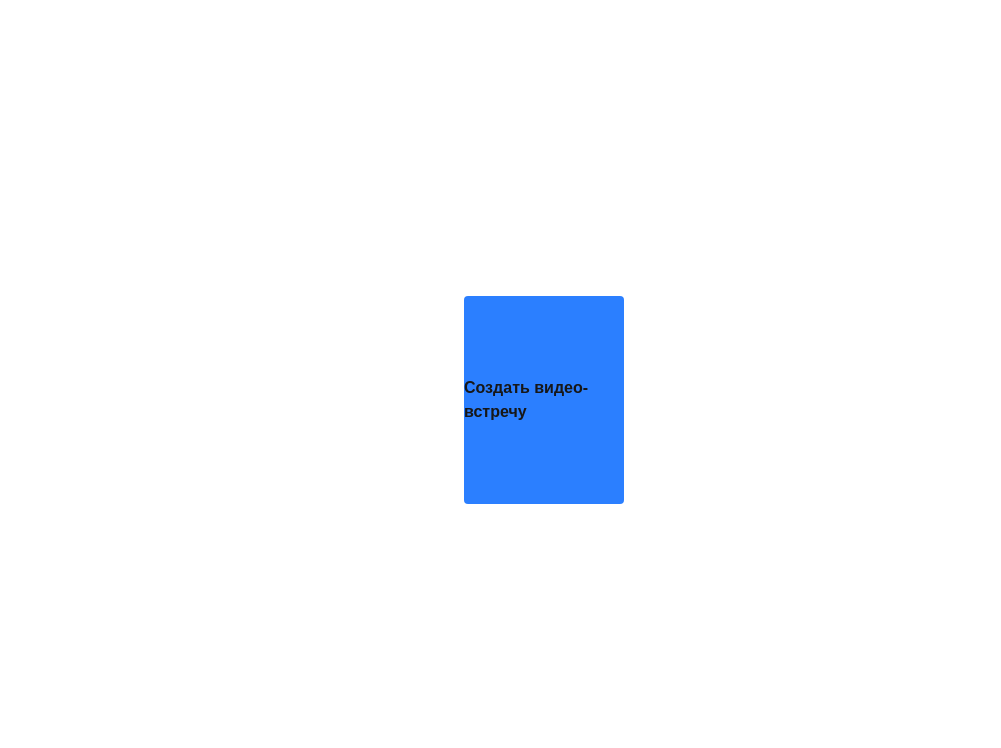
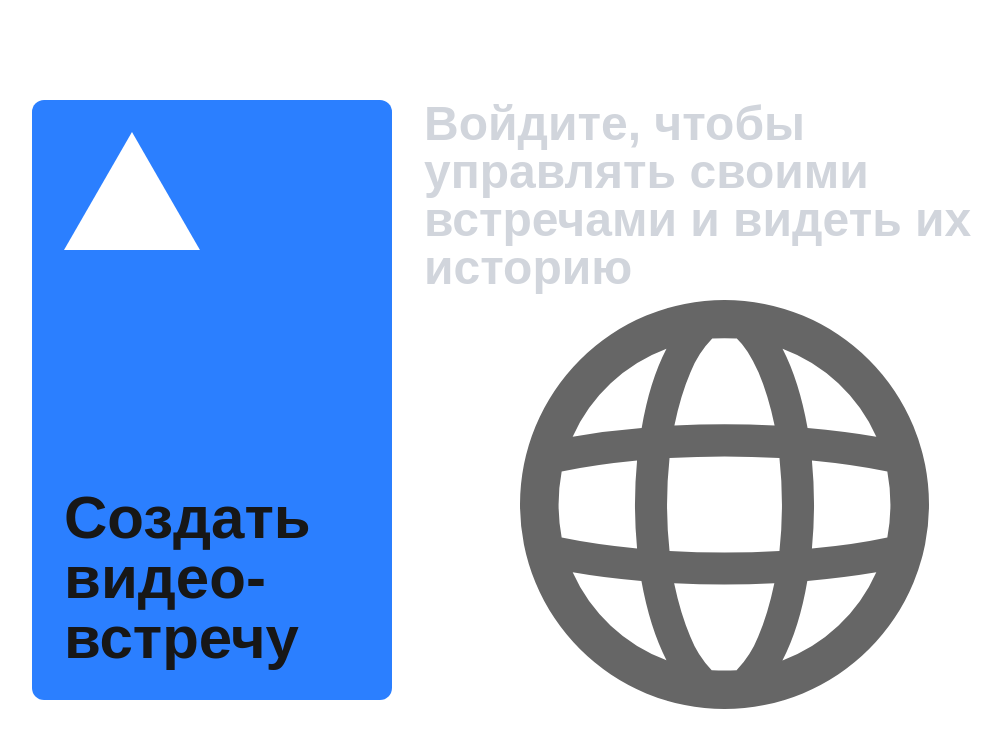
Before and after one commit to DenisMendelev/video-conference-app, a Next.js app: page /Home/Home in a window 1280 px wide. Shown: the top 748 px of the page, without its empty margins (96-1097 px from the left). Built offline with nearby package versions, Linux system fonts and the light colour scheme.

Commit message:
сделал кнопку homePage на главной странице, сделал страницу Home с переходом на страницу заполнения формы, сделал форму

```diff
--- a/src/app/globals.css
+++ b/src/app/globals.css
@@ -1,6 +1,6 @@
 @import "tailwindcss";
-@import "tailwindcss/preflight";
-@import "tailwindcss/utilities";
+/* @import "tailwindcss/preflight"; */
+/* @import "tailwindcss/utilities"; */
 
 :root {
   --background: #ffffff;
--- a/src/app/page.tsx
+++ b/src/app/page.tsx
@@ -48,6 +48,13 @@ export default function Home() {
             rel="noopener noreferrer"
           >
             Read our docs
+          </a>
+          <a
+            className="rounded-full border border-solid border-black/[.08] dark:border-white/[.145] transition-colors flex items-center justify-center hover:bg-[#f2f2f2] dark:hover:bg-[#1a1a1a] hover:border-transparent font-medium text-sm sm:text-base h-10 sm:h-12 px-4 sm:px-5 w-full sm:w-auto md:w-[158px]"
+            href="./Home/Home"
+            rel="noopener noreferrer"
+          >
+            Home page
           </a>
         </div>
       </main>
--- a/src/pages/Home/Home.tsx
+++ b/src/pages/Home/Home.tsx
@@ -1,16 +1,36 @@
 import React from "react";
 import Link from "next/link";
+import Image from "next/image";
 
 export default function Home() {
   return (
     <div className="flex justify-center items-center min-h-screen p-4">
-      <Link href="/VideoConf/VideoConf">
-        <div className="w-40 h-52 px-2 bg-blue-500 rounded flex items-center justify-center hover:bg-blue-400 transition-colors cursor-pointer">
-          <span className="text-left px-4 font-bold">
+      <Link href="/NewVideoMeet/NewVideoMeet">
+        <div className="w-90 h-[600px] bg-blue-500 rounded-xl flex items-center flex-col justify-between hover:bg-blue-400 transition-colors cursor-pointer">
+          <Image
+            className="p-8 mr-auto"
+            src="/vercel.svg"
+            width={200}
+            height={200}
+            alt="Picture of the author"
+          />
+          <span className="text-left p-8 text-6xl font-bold">
             Создать видео-встречу
           </span>
         </div>
       </Link>
+      <div className="mx-8 w-[600px] h-[600px]">
+        <span className="text-gray-300 text-5xl font-bold text-center">
+          Войдите, чтобы управлять своими встречами и видеть их историю
+        </span>
+        <Image
+          className="mx-auto p-2 mr-auto"
+          src="/globe.svg"
+          width={425}
+          height={425}
+          alt="Picture of the author"
+        />
+      </div>
     </div>
   );
 }
--- /dev/null
+++ b/src/pages/NewVideoMeet/NewVideoMeet.tsx
@@ -0,0 +1,28 @@
+import Form from "next/form";
+
+export default function NewVideoMeet() {
+  return (
+    <Form
+      action="/search"
+      className="m-auto w-96 flex flex-col justify-center min-h-screen"
+    >
+      <div className="m-2 py-4 font-bold text-2xl">Новая видеовстреча</div>
+      <input
+        className="bg-[#2d2d2d] m-2 p-4 rounded-xl h-12 font-bold text-lg"
+        name="query"
+        placeholder="Ваше имя..."
+      />
+      <input
+        className="bg-[#2d2d2d] m-2 p-4 rounded-xl h-12 font-bold text-lg"
+        name="query"
+        placeholder="Название встречи..."
+      />
+      <button
+        className="h-14 bg-blue-500 hover:bg-blue-400 m-2 mt-5 font-bold text-xl rounded-lg transition-colors cursor-pointer"
+        type="submit"
+      >
+        Создать и присоединиться
+      </button>
+    </Form>
+  );
+}
--- a/src/pages/_app.tsx
+++ b/src/pages/_app.tsx
@@ -1,4 +1,3 @@
-// pages/_app.tsx
 import "@/app/globals.css";
 import type { AppProps } from "next/app";
 
```
